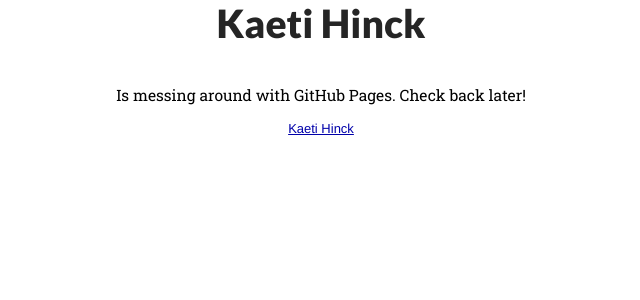
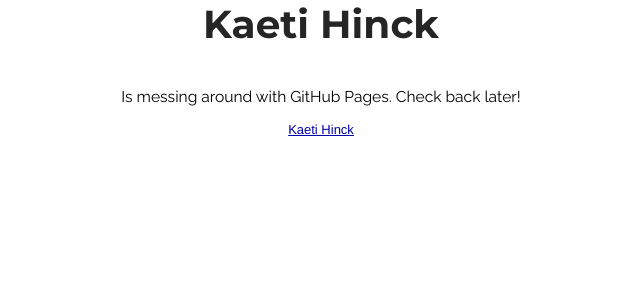
Before and after one commit to kaeti/kaeti.github.io, a Jekyll site: the page built from index.html, in a window 1280 px wide. Shown: the top 300 px of the page, without its empty margins (319-959 px from the left). Built offline with Jekyll 4.4.1, drawn with Linux system fonts in a browser that asks for light colours; Markdown is read by kramdown in place of the engine named in the settings.

Commit message:
font changes :dancers:

```diff
--- a/css/stylesheet.css
+++ b/css/stylesheet.css
@@ -1,13 +1,14 @@
 p {
   font-size: 1.2em;
-  font-family: 'Roboto Slab', Verdana, sans-serif;
+  font-family: 'Raleway', Verdana, sans-serif;
+  font-weight: 400;
 
 }
 
 h1 {
 	font-size: 3em;
-	font-family: 'Lato', 'Helvetica Neue', sans-serif;
-	font-weight: 900;
+	font-family: 'Montserrat', 'Helvetica Neue', sans-serif;
+	font-weight: 700;
 	color: #252525
 }
 h4 {
--- a/index.html
+++ b/index.html
@@ -16,7 +16,8 @@
     <meta name="keywords" content="Kaeti Hinck, design, journalism, news applications, minnpost" />
 	<link rel="shortcut icon" type="image/png" href="images/favicon.png"/>
 	<link rel="shortcut icon" type="image/png" href="http://kaet.io/favicon.png"/>
-	<link href='http://fonts.googleapis.com/css?family=Lato:300,900|Roboto+Slab:400,700,300' rel='stylesheet' type='text/css'>
+	<!-- TODO: Add CSS reset -->
+	<link href='http://fonts.googleapis.com/css?family=Montserrat:700|Raleway:400,300' rel='stylesheet' type='text/css'>
 	<link type="text/css" rel="stylesheet" href="css/stylesheet.css" />
 
 	<title>Kaeti Hinck</title>
```
